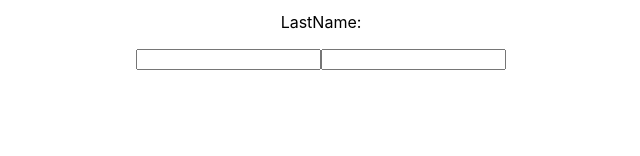
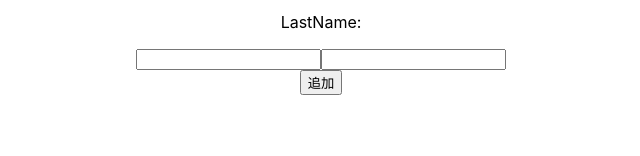
Before and after one commit to yk-port/react-hooks, a React (Create React App) app: page / in a window 1280 px wide. Shown: the part 144-300 px from the top of the page, without its empty margins (319-959 px from the left). Built offline with nearby package versions, Linux system fonts and the light colour scheme.

Commit message:
feat: 配列の更新の処理

```diff
--- a/src/App.js
+++ b/src/App.js
@@ -2,12 +2,14 @@
 import './App.css';
 import CounterHook from './components/CounterHook';
 import FormHook from './components/FormHook';
+import ItemHook from './components/ItemHook';
 
 function App() {
   return (
     <div className="App">
       <CounterHook />
       <FormHook />
+      <ItemHook />
     </div>
   );
 }
--- /dev/null
+++ b/src/components/ItemHook.js
@@ -0,0 +1,24 @@
+import React, {useState} from 'react'
+
+function ItemHook() {
+  const [items, setItems] = useState([]);
+  const addItem = () => {
+    setItems([ ...items, { id: items.length, value: Math.floor(Math.random() * 11) } ])
+  }
+  return (
+    <div>
+      <button onClick={addItem} >追加</button>
+      <ul>
+        {
+          items.map(item => (
+            <li key={item.id}>
+              {item.value}
+            </li>
+          ))
+        }
+      </ul>
+    </div>
+  )
+}
+
+export default ItemHook
```
